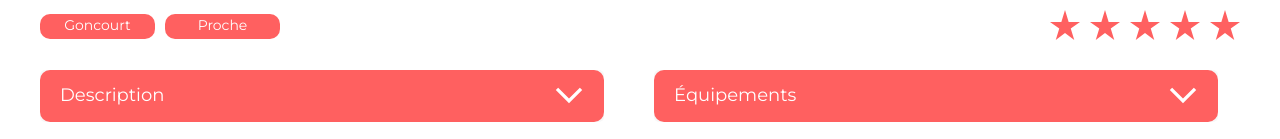
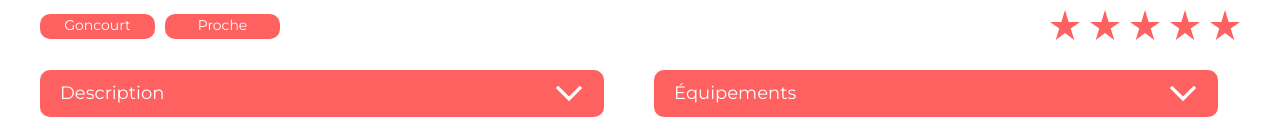
Before and after one commit to samir0067/SamirArrahmani_11_082022, a React (Create React App) app: page /appartement/0979876d in a window 1280 px wide. Shown: the part 661-800 px from the top of the page. Built offline with nearby package versions, Linux system fonts and the light colour scheme.

Commit message:
fix style

```diff
--- a/src/components/dropdown.css
+++ b/src/components/dropdown.css
@@ -3,18 +3,10 @@
   max-width: 1024px;
 }
 
-.dropdownLaptop {
-  width: 47%;
-}
-
-.dropdownMobile {
-  width: 100%;
-}
-
 .dropdownTitle {
   position: absolute;
   width: 100%;
-  height: 52px;
+  height: 47px;
   border-radius: 10px;
   background-color: #FF6060;
   padding: 0 20px;
@@ -24,7 +16,7 @@
 .dropdownTitle > h2 {
   font-size: 18px;
   font-weight: 500;
-  line-height: 50px;
+  line-height: 47px;
   text-align: left;
   color: white;
 }
@@ -52,7 +44,7 @@
   padding: 0 20px;
   background: #F7F7F7;
   border-radius: 5px;
-  max-height: 52px;
+  max-height: 47px;
   transition: all 300ms linear;
   overflow: hidden;
 }
--- a/src/pages/Apartment.tsx
+++ b/src/pages/Apartment.tsx
@@ -12,7 +12,7 @@ import "./apartment.css";
 
 const Apartment: FC = () => {
   const navigate = useNavigate();
-  const { downSm, downMd } = useMatchMedia();
+  const { downSm } = useMatchMedia();
   const { appartementId } = useParams<string>();
   const { data, isLoading, error } = useFetchById(`/data.json`, appartementId!);
 
@@ -55,14 +55,10 @@ const Apartment: FC = () => {
           </div>
         </section>
         <section className="properties">
-          <Dropdown
-            title="Description"
-            className={downMd ? "dropdownMobile" : "dropdownLaptop"}
-            content={<p>{data?.description}</p>}
-          />
+          <Dropdown title="Description" className="dropdownApartment" content={<p>{data?.description}</p>} />
           <Dropdown
             title="Équipements"
-            className={downMd ? "dropdownMobile" : "dropdownLaptop"}
+            className="dropdownApartment"
             content={data?.equipments.map((equipment, index) => (
               <li key={index}>{equipment}</li>
             ))}
--- a/src/pages/aboutUs.css
+++ b/src/pages/aboutUs.css
@@ -7,7 +7,7 @@
   max-width: 1240px;
   margin: 0 auto;
   padding: 0 20px;
-  gap: 30px;
+  gap: 31px;
 }
 
 .headerAboutUs {
--- a/src/pages/apartment.css
+++ b/src/pages/apartment.css
@@ -98,6 +98,16 @@
   gap: 50px;
 }
 
+.dropdownApartment {
+  width: 47%;
+}
+
+@media (max-width: 900px) {
+  .dropdownApartment {
+    width: 100%;
+  }
+}
+
 @media (max-width: 768px) {
   .apartmentMain {
     gap: 15px;
```
